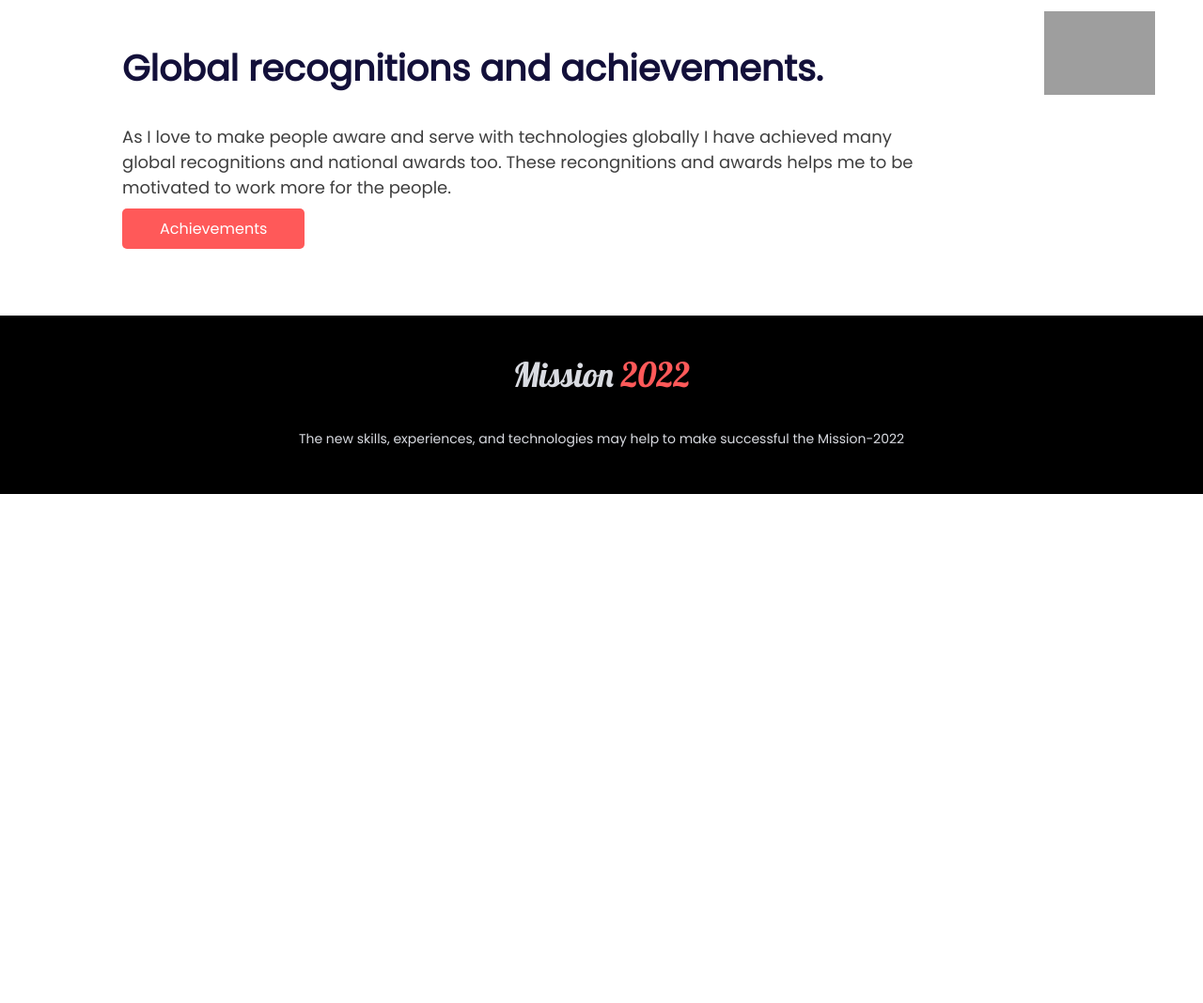
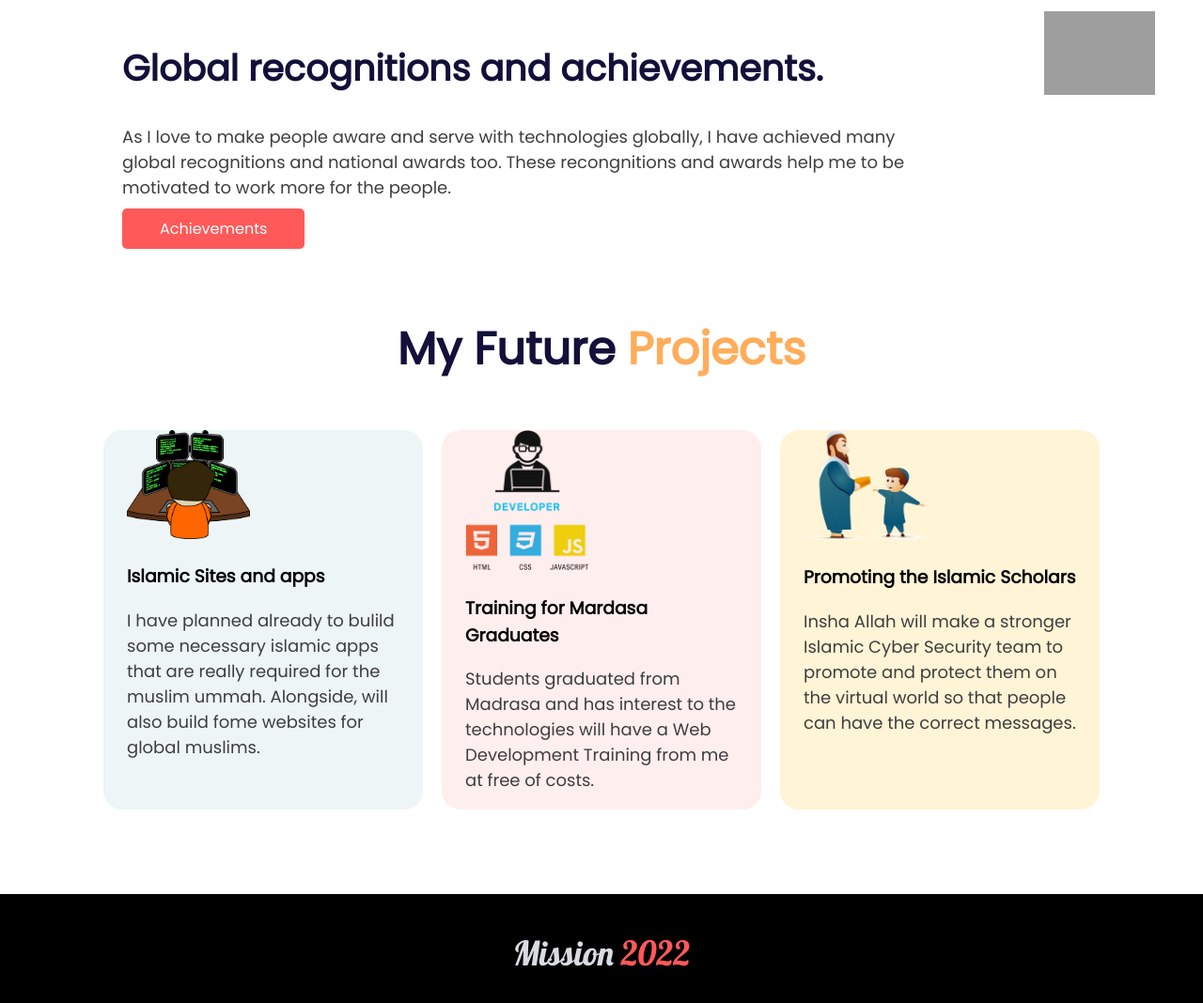
Before and after one commit to Zahid-BM/mission-2020, a plain HTML site: page index.html in a window 1280 px wide. Shown: the part 1660-2728 px from the top of the page at 94% size. Before the commit the page ends 2186 px from the top, so only its background shows below. Drawn offline with Linux system fonts and the light colour scheme; grey boxes are pictures that could not be loaded.

Commit message:
Bonus Part Done just remormation (color and text) pending

```diff
--- a/index.html
+++ b/index.html
@@ -72,8 +72,8 @@
 
         <div class="half-width ">
             <h2>Global recognitions and achievements. </h2>
-            <p>As I love to make people aware and serve with technologies globally I have achieved many global
-                recognitions and national awards too. These recongnitions and awards helps me to be motivated to work
+            <p>As I love to make people aware and serve with technologies globally, I have achieved many global
+                recognitions and national awards too. These recongnitions and awards help me to be motivated to work
                 more for the people.</p>
             <a class="button" target="_blank" href="">Achievements</a>
 
@@ -81,6 +81,30 @@
         <div class="half-width">
             <img class="code" src="images/pictures/project.png" alt="">
         </div>
+    </section>
+    <section class="tripple-div">
+        <h2>My Future <span class="color-span">Projects</span></h2>
+        <div class="three-box">
+            <div class="mission box">
+                <img src="images/bonus-images/01.png" alt="">
+                <h3>Islamic Sites and apps</h3>
+                <p> I have planned already to bulild some necessary islamic apps that are really required for the muslim
+                    ummah. Alongside, will also build fome websites for global muslims.</p>
+            </div>
+            <div class="vision box">
+                <img src="images/bonus-images/2.png" alt="">
+                <h3>Training for Mardasa Graduates</h3>
+                <p> Students graduated from Madrasa and has interest to the technologies will have a Web Development
+                    Training from me at free of costs. </p>
+            </div>
+            <div class="goal box">
+                <img src="images/bonus-images/03.png" alt="">
+                <h3>Promoting the Islamic Scholars</h3>
+                <p>Insha Allah will make a stronger Islamic Cyber Security team to promote and protect them on the
+                    virtual world so that people can have the correct messages.</p>
+            </div>
+        </div>
+
     </section>
     <footer>
         <h3 class="footer-heading">Mission <span class="footer-span">2022</span></h3>
```
Also changed, not shown: images/bonus-images/01.png (added), images/bonus-images/03.png (added), images/bonus-images/2.png (added).
